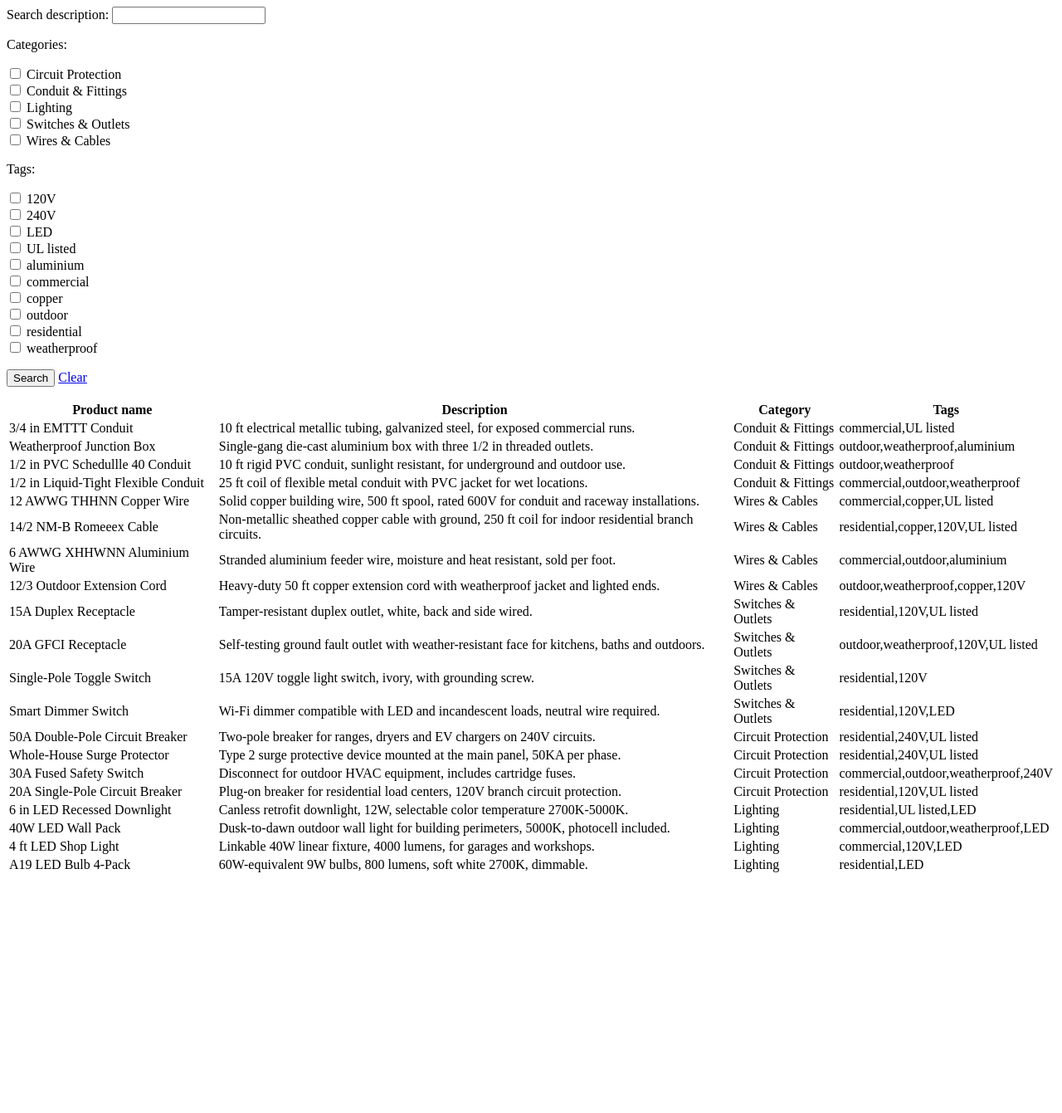
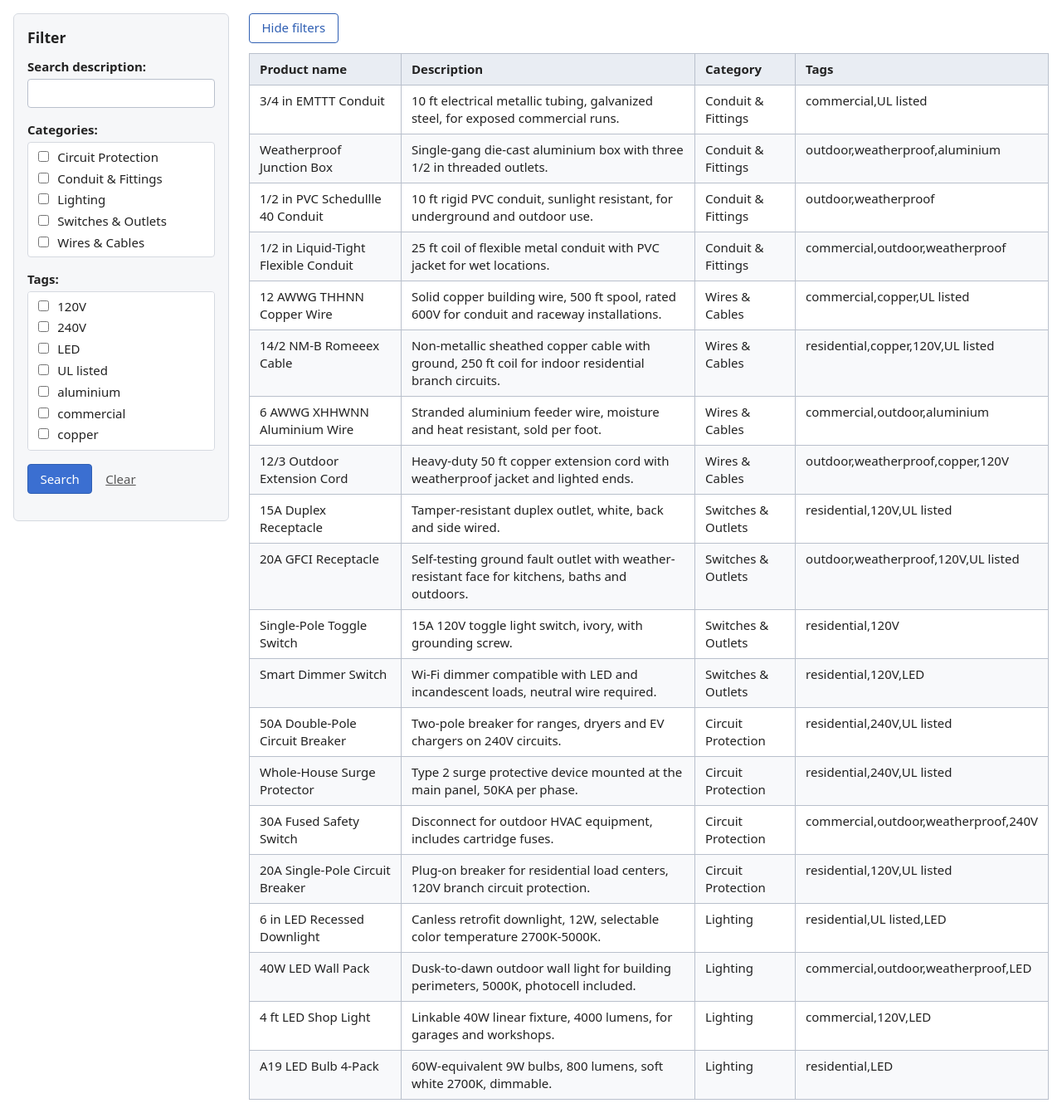
Before and after one commit to vd-eng/remarcable, a Django app: page /products/ in a window 1280 px wide. Shown: the whole page at 83% size. Before the commit the page ends 1051 px from the top, so only its background shows below. Run offline with Django 5.2, Linux system fonts and the light colour scheme; data comes from the database, SQL or seed files in the repository.

Commit message:
Prettify the index view

```diff
--- /dev/null
+++ b/products/static/products/index.css
@@ -0,0 +1,175 @@
+* {
+    box-sizing: border-box;
+}
+
+body {
+    margin: 0;
+    padding: 1rem;
+    font-family: system-ui, -apple-system, "Segoe UI", Roboto, sans-serif;
+    font-size: 15px;
+    line-height: 1.4;
+    color: #222;
+    background: #fff;
+}
+
+/* Layout: filter panel on the left, results on the right */
+
+.layout {
+    display: grid;
+    grid-template-columns: 260px 1fr;
+    gap: 1.5rem;
+    align-items: start;
+}
+
+.layout.panel-collapsed {
+    grid-template-columns: 1fr;
+}
+
+.layout.panel-collapsed .sidebar {
+    display: none;
+}
+
+.content {
+    min-width: 0;  /* lets a wide table scroll instead of stretching the grid */
+}
+
+/* Filter panel */
+
+.sidebar {
+    position: sticky;
+    top: 1rem;
+    padding: 1rem;
+    background: #f6f7f9;
+    border: 1px solid #d5d9e0;
+    border-radius: 6px;
+}
+
+.sidebar h2 {
+    margin: 0 0 0.75rem;
+    font-size: 1.1rem;
+}
+
+.sidebar form > div {
+    margin: 0 0 1rem;
+}
+
+.sidebar fieldset {
+    margin: 0;
+    padding: 0;
+    border: 0;
+}
+
+.sidebar label,
+.sidebar legend {
+    display: block;
+    padding: 0;
+    font-weight: 600;
+    margin-bottom: 0.25rem;
+}
+
+.sidebar input[type="text"] {
+    width: 100%;
+    padding: 0.4rem 0.5rem;
+    border: 1px solid #b9c0cc;
+    border-radius: 4px;
+    font: inherit;
+}
+
+/* CheckboxSelectMultiple renders <fieldset><legend/><div id=...><div><label><input> text</label></div>...</div></fieldset> */
+.sidebar fieldset > div {
+    max-height: 12rem;
+    overflow-y: auto;
+    padding: 0.25rem 0.5rem;
+    background: #fff;
+    border: 1px solid #d5d9e0;
+    border-radius: 4px;
+}
+
+.sidebar fieldset > div label {
+    font-weight: normal;
+    margin: 0;
+    padding: 0.15rem 0;
+    cursor: pointer;
+}
+
+.sidebar fieldset > div input {
+    margin-right: 0.4rem;
+}
+
+.form-actions {
+    display: flex;
+    align-items: center;
+    gap: 1rem;
+}
+
+button {
+    padding: 0.4rem 0.9rem;
+    font: inherit;
+    border: 1px solid #2f5fb3;
+    border-radius: 4px;
+    background: #3b6fd1;
+    color: #fff;
+    cursor: pointer;
+}
+
+button:hover {
+    background: #2f5fb3;
+}
+
+.form-actions a {
+    color: #555;
+}
+
+.panel-toggle {
+    margin-bottom: 0.75rem;
+    background: #fff;
+    color: #2f5fb3;
+}
+
+.panel-toggle:hover {
+    background: #eef3fc;
+}
+
+/* Results table */
+
+table {
+    width: 100%;
+    border-collapse: collapse;
+    border: 1px solid #b9c0cc;
+}
+
+th,
+td {
+    padding: 0.5rem 0.75rem;
+    border: 1px solid #b9c0cc;
+    text-align: left;
+    vertical-align: top;
+}
+
+thead th {
+    background: #e9edf3;
+}
+
+tbody tr:nth-child(even) {
+    background: #f8f9fb;
+}
+
+tbody tr:hover {
+    background: #eef3fc;
+}
+
+/* Narrow screens: stack the panel above the table */
+
+@media (max-width: 700px) {
+    .layout {
+        grid-template-columns: 1fr;
+    }
+
+    .sidebar {
+        position: static;
+    }
+
+    .content {
+        overflow-x: auto;
+    }
+}
--- /dev/null
+++ b/products/static/products/index.js
@@ -0,0 +1,42 @@
+// Show/hide the filter side panel and remember the choice across page reloads.
+(function () {
+    const STORAGE_KEY = 'products.filterPanelCollapsed';
+
+    function readCollapsed() {
+        try {
+            return localStorage.getItem(STORAGE_KEY) === '1';
+        } catch (e) {
+            return false;
+        }
+    }
+
+    function saveCollapsed(collapsed) {
+        try {
+            localStorage.setItem(STORAGE_KEY, collapsed ? '1' : '0');
+        } catch (e) {
+            // Storage unavailable (e.g. private mode); the toggle still works for this page.
+        }
+    }
+
+    document.addEventListener('DOMContentLoaded', function () {
+        const layout = document.querySelector('.layout');
+        const toggle = document.querySelector('.panel-toggle');
+        if (!layout || !toggle) {
+            return;
+        }
+
+        function apply(collapsed) {
+            layout.classList.toggle('panel-collapsed', collapsed);
+            toggle.setAttribute('aria-expanded', String(!collapsed));
+            toggle.textContent = collapsed ? 'Show filters' : 'Hide filters';
+        }
+
+        apply(readCollapsed());
+
+        toggle.addEventListener('click', function () {
+            const collapsed = !layout.classList.contains('panel-collapsed');
+            apply(collapsed);
+            saveCollapsed(collapsed);
+        });
+    });
+})();
--- a/products/templates/products/index.html
+++ b/products/templates/products/index.html
@@ -1,8 +1,27 @@
+{% load static %}<!doctype html>
+<html lang="en">
+<head>
+    <meta charset="utf-8">
+    <meta name="viewport" content="width=device-width, initial-scale=1">
+    <title>Products</title>
+    <link rel="stylesheet" href="{% static 'products/index.css' %}">
+    <script src="{% static 'products/index.js' %}" defer></script>
+</head>
+<body>
+<div class="layout">
+    <aside class="sidebar" id="filter-panel">
+        <h2>Filter</h2>
         <form method="get">
-    {{ filter_form.as_p }}
+            {{ filter_form.as_div }}
+            <div class="form-actions">
                 <button type="submit">Search</button>
                 <a href="{% url 'index' %}">Clear</a>
+            </div>
         </form>
+    </aside>
+
+    <main class="content">
+        <button type="button" class="panel-toggle" aria-controls="filter-panel" aria-expanded="true">Hide filters</button>
 
         {% if product_list %}
             <table>
@@ -30,3 +49,7 @@
         {% else %}
             <p>No products are available.</p>
         {% endif %}
+    </main>
+</div>
+</body>
+</html>
```
Lines whose indentation alone changed are shown as unchanged.
